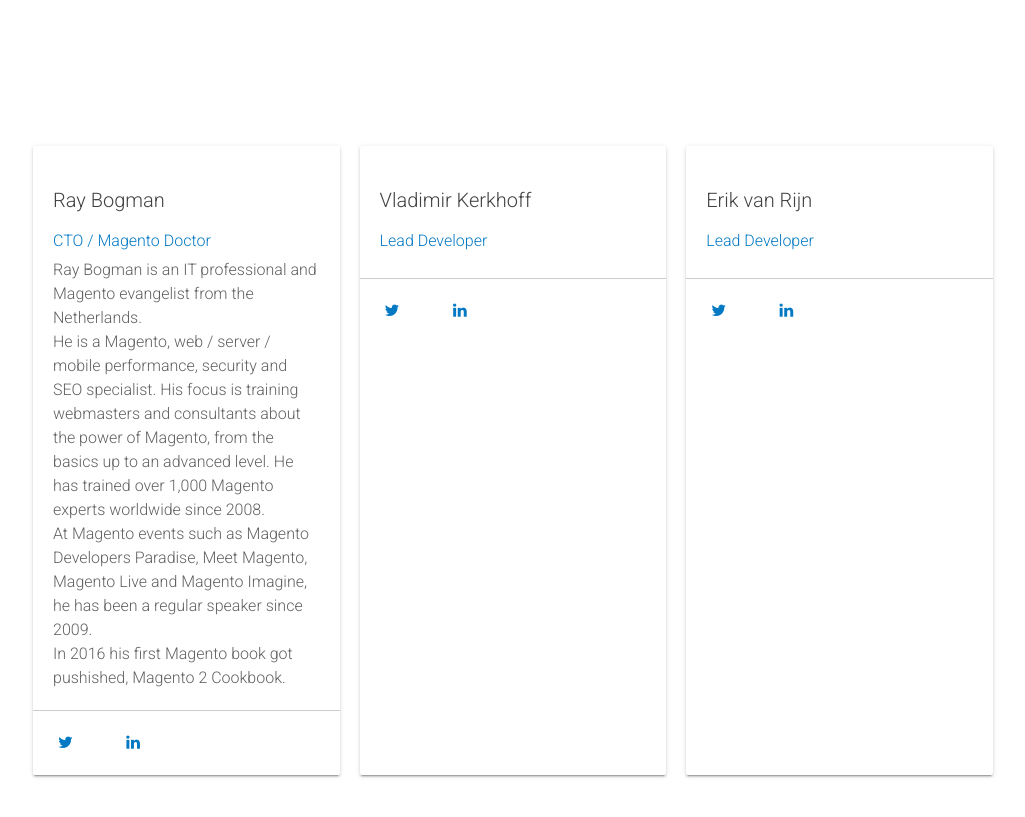
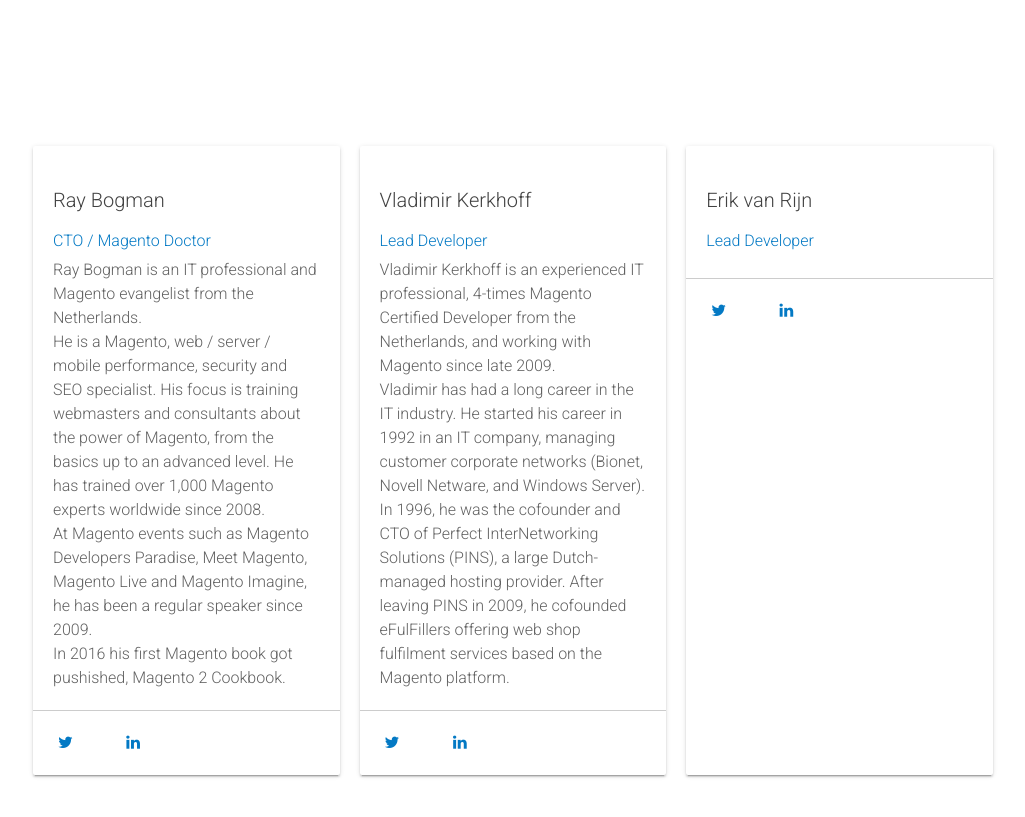
Before and after one commit to mage-acadamy/mage-acadamy.github.io, a Jekyll site: the page built from index.html, in a window 1280 px wide and 900 px high, scrolled down 3060 px. Shown: the top 817 px of the window, without its empty margins (127-1152 px from the left). Built offline with Jekyll 4.4.1, drawn with Linux system fonts in a browser that asks for light colours; nearby versions of some CDN libraries; comment, search, counter and statistics services are not loaded.

Commit message:
bio Vlad

```diff
--- a/_data/people.yml
+++ b/_data/people.yml
@@ -1,7 +1,7 @@
 - name: Ray Bogman
   pic: ray-bogman
   position: CTO / Magento Doctor
-  description: "Ray Bogman is an IT professional and Magento evangelist from the Netherlands.</p><p>He is a Magento, web / server / mobile performance, security and SEO specialist. His focus is training webmasters and consultants about the power of Magento, from the basics up to an advanced level. He has trained over 1,000 Magento experts worldwide since 2008.</p><p>At Magento events such as Magento Developers Paradise, Meet Magento, Magento Live and Magento Imagine, he has been a regular speaker since 2009.</p><p>In 2016 his first Magento book got pushished, Magento 2 Cookbook."
+  description: Ray Bogman is an IT professional and Magento evangelist from the Netherlands.</p><p>He is a Magento, web / server / mobile performance, security and SEO specialist. His focus is training webmasters and consultants about the power of Magento, from the basics up to an advanced level. He has trained over 1,000 Magento experts worldwide since 2008.</p><p>At Magento events such as Magento Developers Paradise, Meet Magento, Magento Live and Magento Imagine, he has been a regular speaker since 2009.</p><p>In 2016 his first Magento book got pushished, Magento 2 Cookbook.
   height: 297
   width: 297
   social:
@@ -13,7 +13,7 @@
 - name: Vladimir Kerkhoff
   pic: vladimir-kerkhoff
   position: Lead Developer
-  description: ""
+  description: Vladimir Kerkhoff is an experienced IT professional, 4-times Magento Certified Developer from the Netherlands, and working with Magento since late 2009.</p><p>Vladimir has had a long career in the IT industry. He started his career in 1992 in an IT company, managing customer corporate networks (Bionet, Novell Netware, and Windows Server). In 1996, he was the cofounder and CTO of Perfect InterNetworking Solutions (PINS), a large Dutch-managed hosting provider. After leaving PINS in 2009, he cofounded eFulFillers offering web shop fulfilment services based on the Magento platform.
   height: 297
   width: 297
   social:
```
